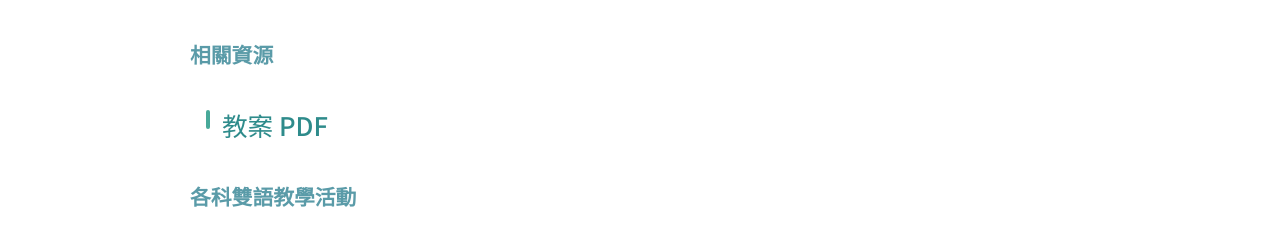
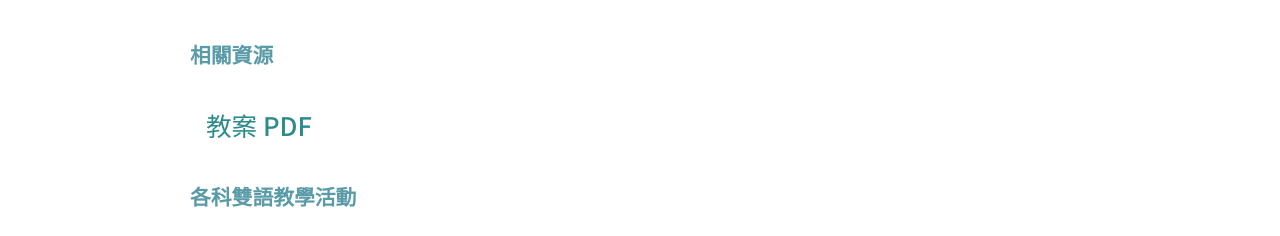
Before and after one commit to ntpc-bsa/ntpc-bsa.github.io, a Jekyll site: the page built from _lessons/sample-lesson-example.md, in a window 1280 px wide. Shown: the part 453-689 px from the top of the page. Built offline with Jekyll 4.4.1, drawn with Linux system fonts in a browser that asks for light colours; some web fonts are replaced.

Commit message:
Remove decorative vertical line from h2 headings in lesson content

```diff
--- a/assets/css/style.css
+++ b/assets/css/style.css
@@ -1758,19 +1758,7 @@ body {
 
 .content-wrapper h2 {
     font-size: 1.6rem;
-    position: relative;
-    padding-left: 1rem;
-}
-
-.content-wrapper h2::before {
-    content: '';
-    position: absolute;
-    left: 0;
-    top: 0.3rem;
-    width: 4px;
-    height: 1.2rem;
-    background: #48a999;
-    border-radius: 2px;
+    padding-left: 0;
 }
 
 .content-wrapper h3 {
```
